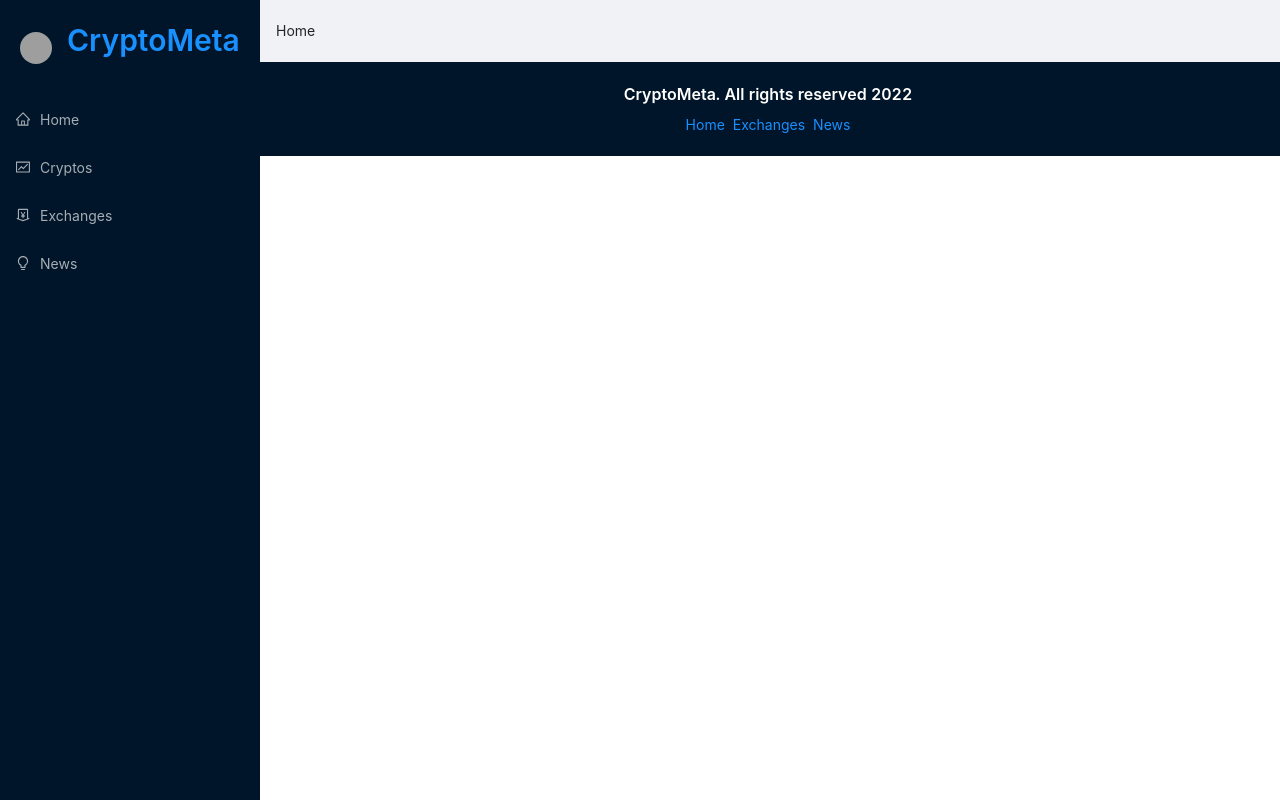
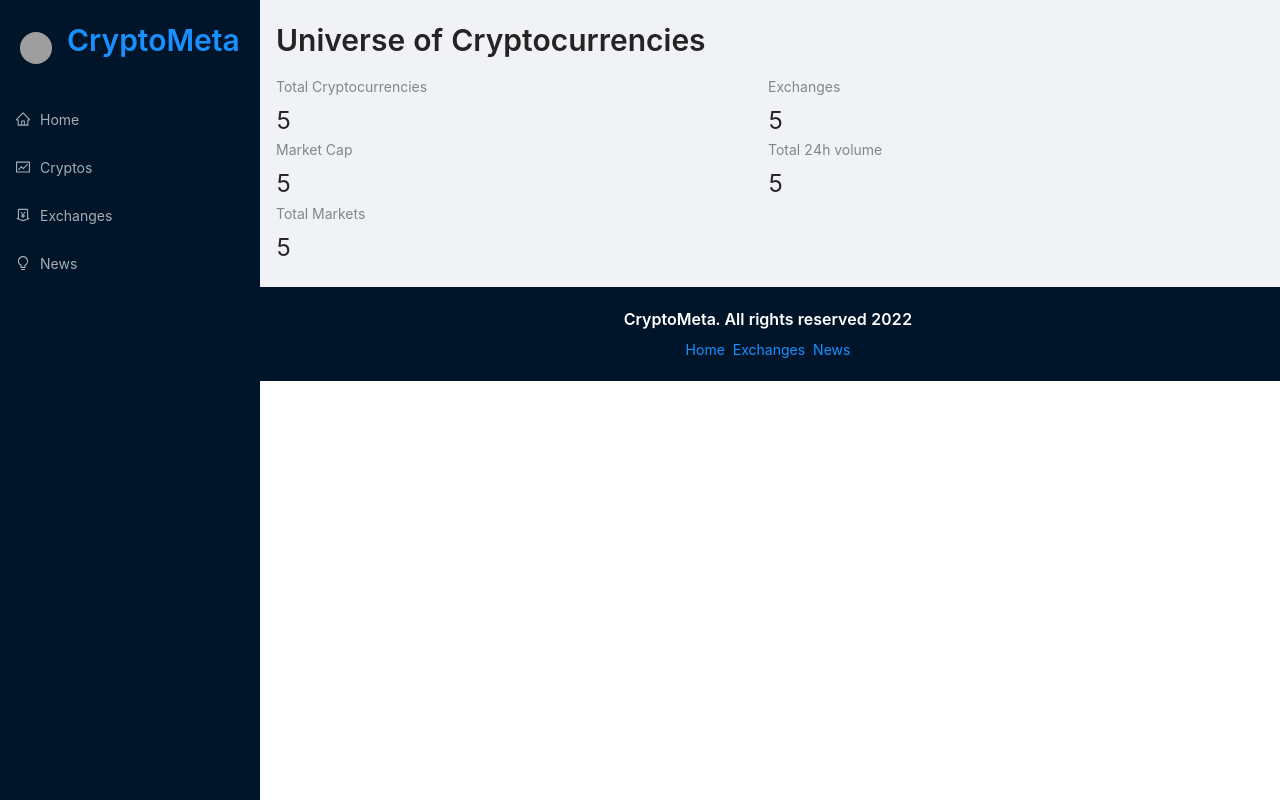
Before and after one commit to AbderrahmanAboumouslim/crypto-meta, a React (Create React App) app: page / in a window 1280 px wide. Built offline with nearby package versions, Linux system fonts and the light colour scheme; grey boxes are pictures that could not be loaded.

Commit message:
working on Home page...

```diff
--- a/src/components/Home.jsx
+++ b/src/components/Home.jsx
@@ -1,7 +1,32 @@
 import React from 'react';
+import { Link } from 'react-router-dom';
+import { Col, Row, Statistic, Typography } from 'antd';
 
 const Home = () => {
-  return <div>Home</div>;
+  return (
+    <>
+      <Typography.Title level={2} className="heading">
+        Universe of Cryptocurrencies
+      </Typography.Title>
+      <Row>
+        <Col span={12}>
+          <Statistic title="Total Cryptocurrencies" value={5} />
+        </Col>
+        <Col span={12}>
+          <Statistic title="Exchanges" value={5} />
+        </Col>
+        <Col span={12}>
+          <Statistic title="Market Cap" value={5} />
+        </Col>
+        <Col span={12}>
+          <Statistic title="Total 24h volume" value={5} />
+        </Col>
+        <Col span={12}>
+          <Statistic title="Total Markets" value={5} />
+        </Col>
+      </Row>
+    </>
+  );
 };
 
 export default Home;
```
